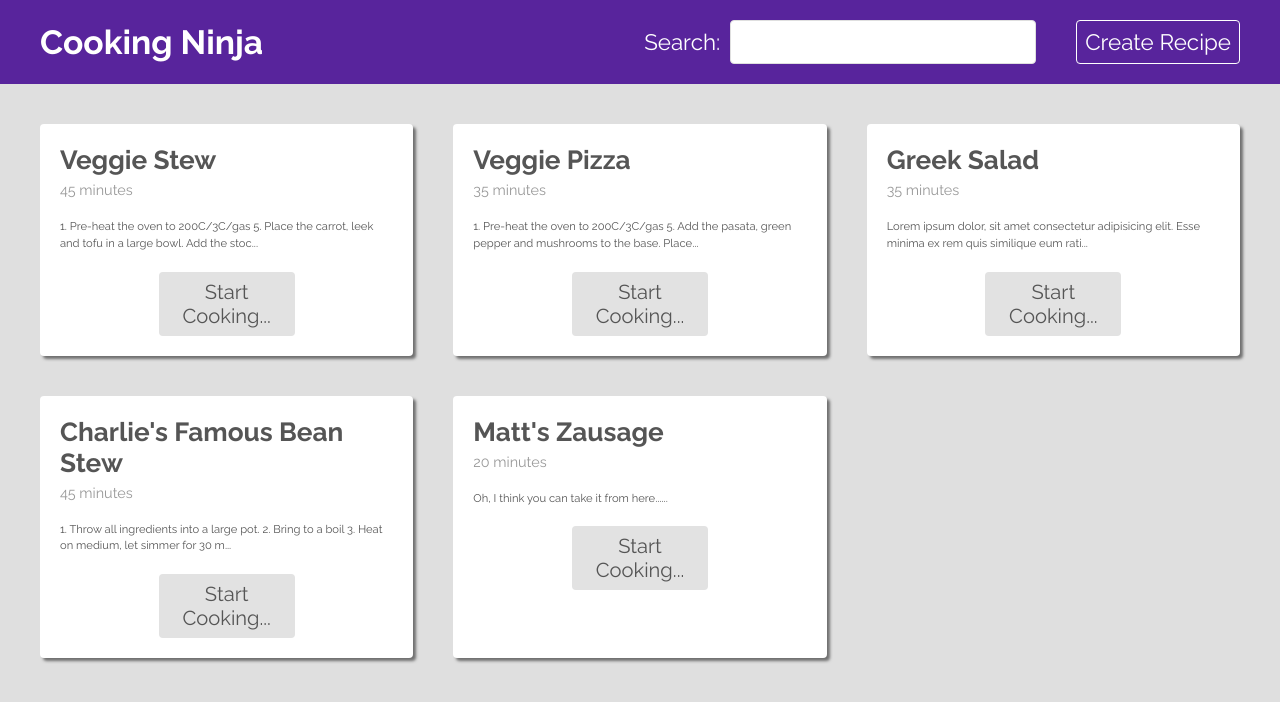
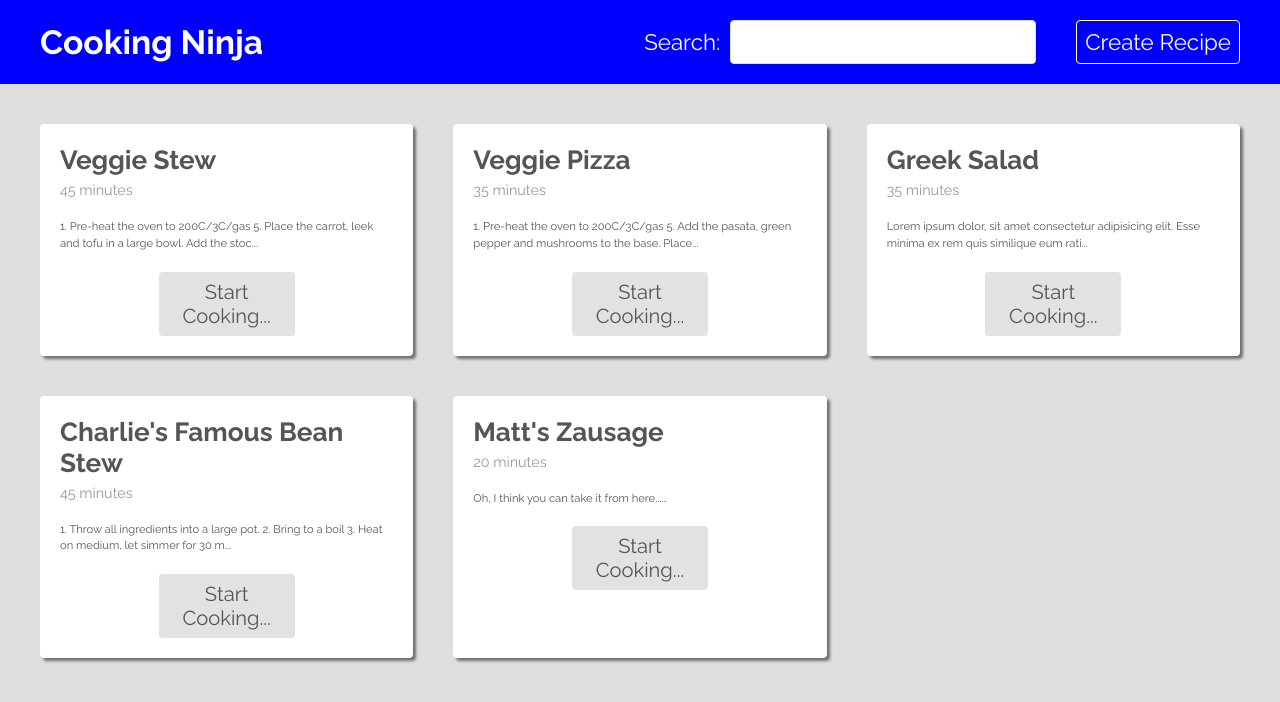
Before and after one commit to MattRuetz/react-recipe-book, a React (Create React App) app: page / in a window 1280 px wide. Shown: the top 702 px of the page. Built offline with nearby package versions, Linux system fonts and the light colour scheme; data requests are answered from the project's data file.

Commit message:
simple context demo -- see context/ThemeContext.js

```diff
--- a/src/components/Navbar.js
+++ b/src/components/Navbar.js
@@ -1,10 +1,16 @@
 import { Link } from 'react-router-dom';
+import { useContext } from 'react';
+// Styles
+import './Navbar.css';
+// Components
+import { ThemeContext } from '../context/ThemeContext';
 import SearchBar from './SearchBar';
-import './Navbar.css';
 
 function Navbar() {
+    const { color } = useContext(ThemeContext);
+
     return (
-        <div className="navbar">
+        <div className="navbar" style={{ background: color }}>
             <nav>
                 <Link to="/" className="brand">
                     <h1>Cooking Ninja</h1>
--- /dev/null
+++ b/src/context/ThemeContext.js
@@ -0,0 +1,12 @@
+// Contxt for light/dark theme
+import { createContext } from 'react';
+
+export const ThemeContext = createContext();
+
+export function ThemeProvider({ children }) {
+    return (
+        <ThemeContext.Provider value={{ color: 'blue' }}>
+            {children}
+        </ThemeContext.Provider>
+    );
+}
--- a/src/index.js
+++ b/src/index.js
@@ -1,11 +1,15 @@
 import React from 'react';
 import ReactDOM from 'react-dom';
+import { ThemeProvider } from './context/ThemeContext';
 import './index.css';
 import App from './App';
 
 ReactDOM.render(
     <React.StrictMode>
-        <App />
+        <ThemeProvider>
+            {/* context for light/dark mode */}
+            <App />
+        </ThemeProvider>
     </React.StrictMode>,
     document.getElementById('root')
 );
```
